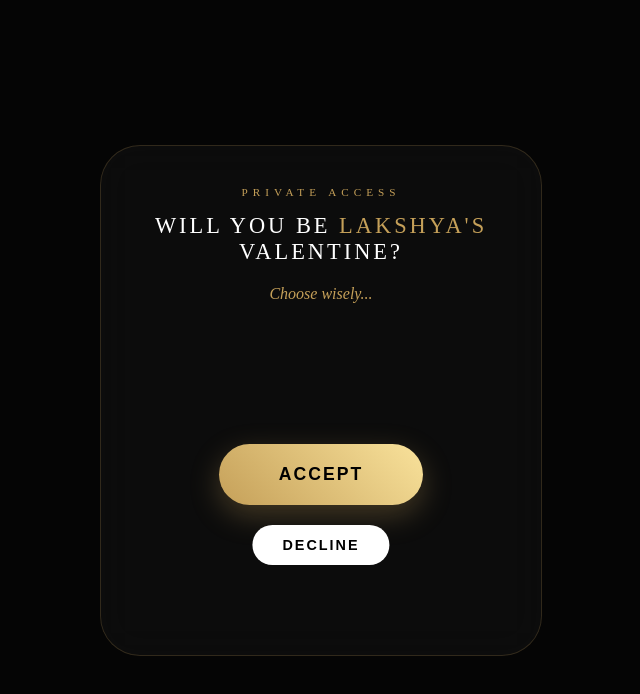
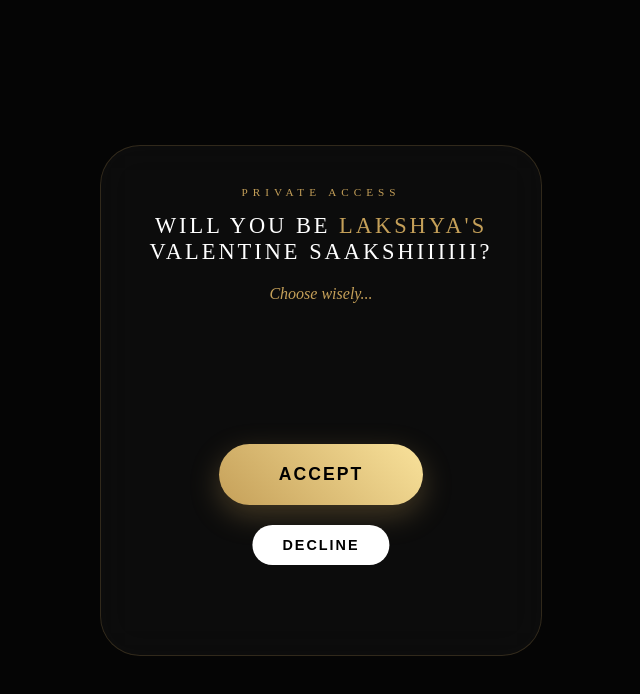
Before and after one commit to doelgamer1-cmyk/Hjjjj, a plain HTML site: page index.html in a window 1280 px wide. Shown: the whole page, without its empty margins (319-959 px from the left). Drawn offline with nearby package versions, Linux system fonts and the light colour scheme.

Commit message:
Update index.html

```diff
--- a/index.html
+++ b/index.html
@@ -63,7 +63,7 @@
 
     <div class="card" id="mainCard">
         <div style="color:var(--gold); font-size: 0.7rem; letter-spacing: 5px; margin-bottom: 15px;">PRIVATE ACCESS</div>
-        <h1 id="text">Will you be <span style="color:var(--gold)">Lakshya's</span> Valentine?</h1>
+        <h1 id="text">Will you be <span style="color:var(--gold)">Lakshya's</span> Valentine Saakshiiiiii?</h1>
         <div id="joke-text">Choose wisely...</div>
         <div class="btn-wrapper">
             <button id="yesBtn">ACCEPT</button>
```
